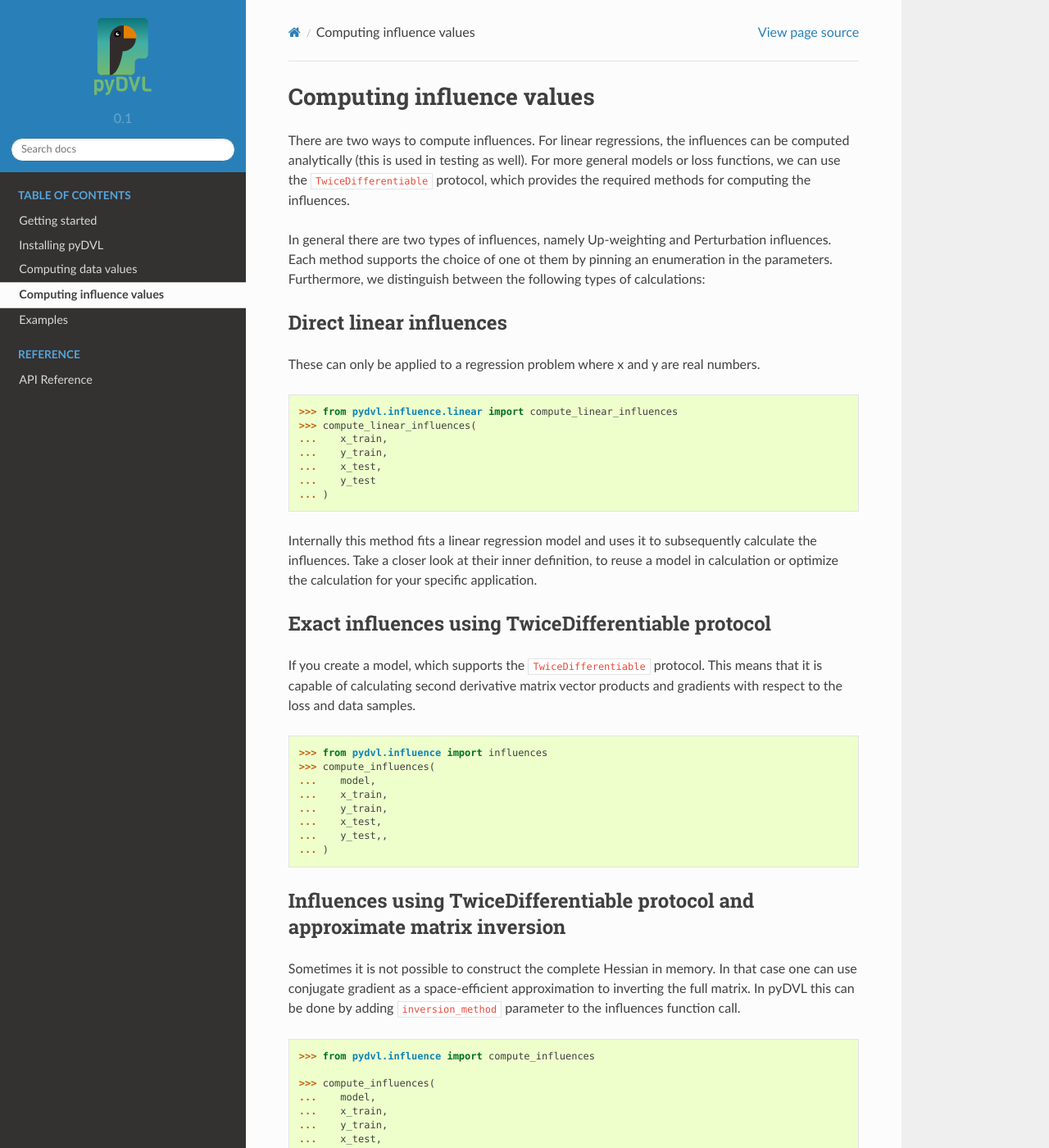
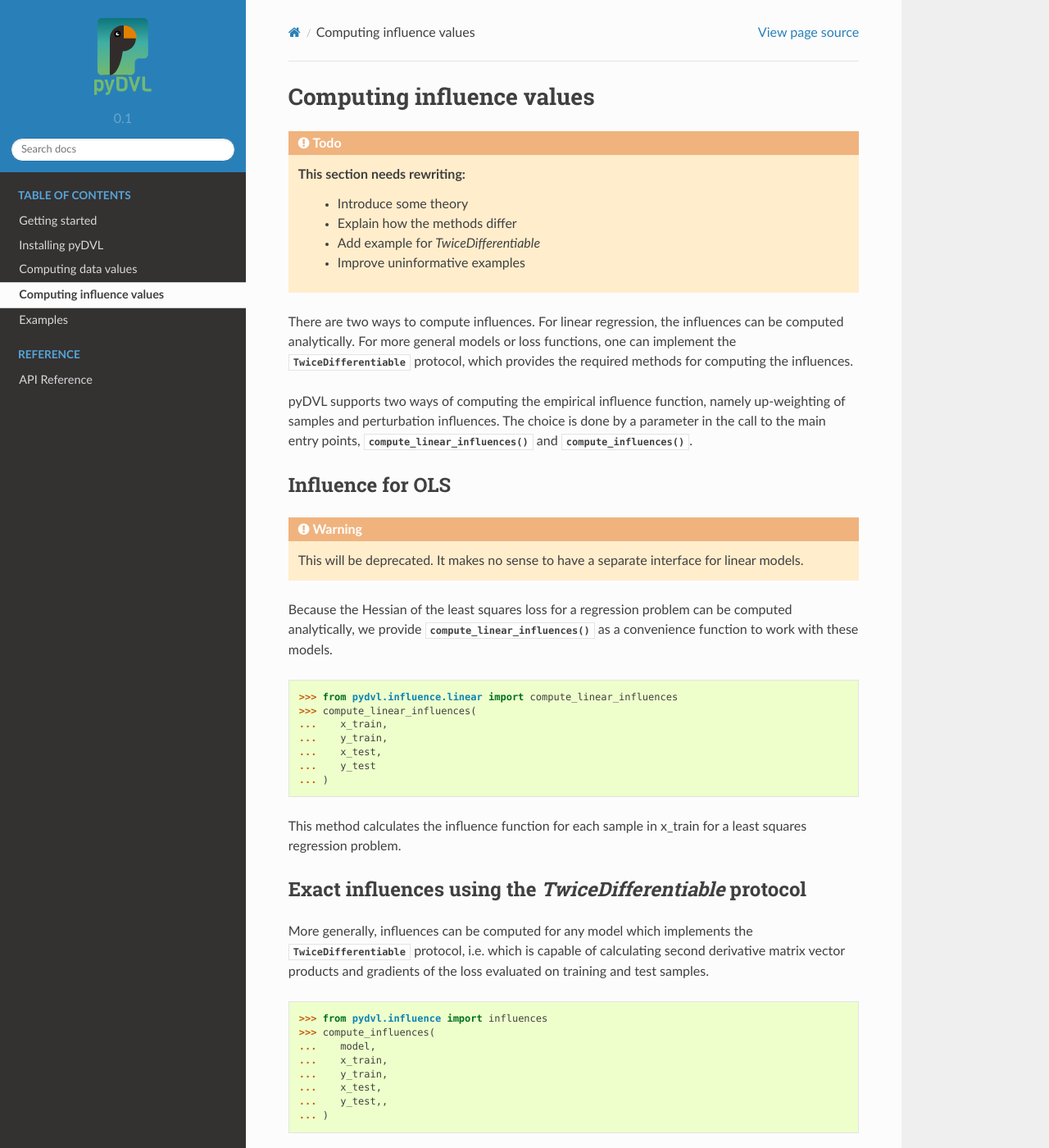
Before and after one commit to mdbenito/pyDVL, a Sphinx documentation site: the page built from docs/40-influence.rst, in a window 1280 px wide and 1400 px high. Shown: the whole window at 82% size. Built offline with Sphinx 7.4.7 and the Read the Docs theme 2.0.0, drawn with Linux system fonts in a browser that asks for light colours; some of the changed text lies outside the part shown.

Commit message:
Style, grammar and to-dos for the docs on IFs
Former-commit-id: b2bc03d3c7132964671e0fb11df6b2e043ae7f33

```diff
--- a/docs/40-influence.rst
+++ b/docs/40-influence.rst
@@ -4,18 +4,36 @@
 Computing influence values
 ==========================
 
-There are two ways to compute influences. For linear regressions, the influences can be computed
-analytically (this is used in testing as well). For more general models or loss functions,
-we can use the ``TwiceDifferentiable`` protocol, which provides the required methods for computing the influences.
+.. todo::
 
-In general there are two types of influences, namely Up-weighting and Perturbation influences.
-Each method supports the choice of one ot them by pinning an enumeration in the parameters.
-Furthermore, we distinguish between the following types of calculations:
+   This section needs rewriting:
+    - Introduce some theory
+    - Explain how the methods differ
+    - Add example for `TwiceDifferentiable`
+    - Improve uninformative examples
 
-Direct linear influences
-------------------------
+There are two ways to compute influences. For linear regression, the influences
+can be computed analytically. For more general models or loss functions, one can
+implement the :class:`TwiceDifferentiable` protocol, which provides the required
+methods for computing the influences.
 
-These can only be applied to a regression problem where x and y are real numbers.
+pyDVL supports two ways of computing the empirical influence function, namely
+up-weighting of samples and perturbation influences. The choice is done by a
+parameter in the call to the main entry points,
+:func:`~pydvl.influence.linear.compute_linear_influences` and
+:func:`~pydvl.influence.compute_influences`.
+
+Influence for OLS
+-----------------
+.. warning::
+
+   This will be deprecated. It makes no sense to have a separate interface for
+   linear models.
+
+Because the Hessian of the least squares loss for a regression problem can be
+computed analytically, we provide
+:func:`~pydvl.influence.linear.compute_linear_influences` as a convenience
+function to work with these models.
 
 .. code-block:: python
 
@@ -28,16 +46,17 @@ These can only be applied to a regression problem where x and y are real numbers
    ... )
 
 
-Internally this method fits a linear regression model and uses it
-to subsequently calculate the influences. Take a closer look at their inner definition, to reuse a model
-in calculation or optimize the calculation for your specific application.
+This method calculates the influence function for each sample in x_train for a
+least squares regression problem.
 
-Exact influences using TwiceDifferentiable protocol
----------------------------------------------------
 
-If you create a model, which supports the ``TwiceDifferentiable`` protocol. This means that it is
-capable of calculating second derivative matrix vector products and gradients with respect to the
-loss and data samples.
+Exact influences using the `TwiceDifferentiable` protocol
+---------------------------------------------------------
+
+More generally, influences can be computed for any model which implements the
+:class:`TwiceDifferentiable` protocol, i.e. which is capable of calculating
+second derivative matrix vector products and gradients of the loss evaluated on
+training and test samples.
 
 .. code-block:: python
 
@@ -51,13 +70,13 @@ loss and data samples.
    ... )
 
 
-Influences using TwiceDifferentiable protocol and approximate matrix inversion
-------------------------------------------------------------------------------
+Approximate matrix inversion
+^^^^^^^^^^^^^^^^^^^^^^^^^^^^
 
-Sometimes it is not possible to construct the complete Hessian in memory.
-In that case one can use conjugate gradient as a space-efficient
-approximation to inverting the full matrix. In pyDVL this can be done
-by adding ``inversion_method`` parameter to the influences function call.
+Sometimes it is not possible to construct the complete Hessian in memory. In
+that case one can use conjugate gradient as a space-efficient approximation to
+inverting the full matrix. In pyDVL this can be done with the parameter
+`inversion_method` of :func:`~pydvl.influence.compute_influences`:
 
 
 .. code-block:: python
@@ -77,13 +96,12 @@ by adding ``inversion_method`` parameter to the influences function call.
 Perturbation influences
 -----------------------
 
-All previous mentioned influences can be calculated feature-wise by adding ``influence_type`` parameter
-to the influences function call.
+As mentioned, the method of empirical influence computation can be selected
+in :func:`~pydvl.influence.compute_influences` with `influence_type`:
 
 .. code-block:: python
 
    >>> from pydvl.influence import compute_influences
-   >>>
    >>> compute_influences(
    ...    model,
    ...    x_train,
```
